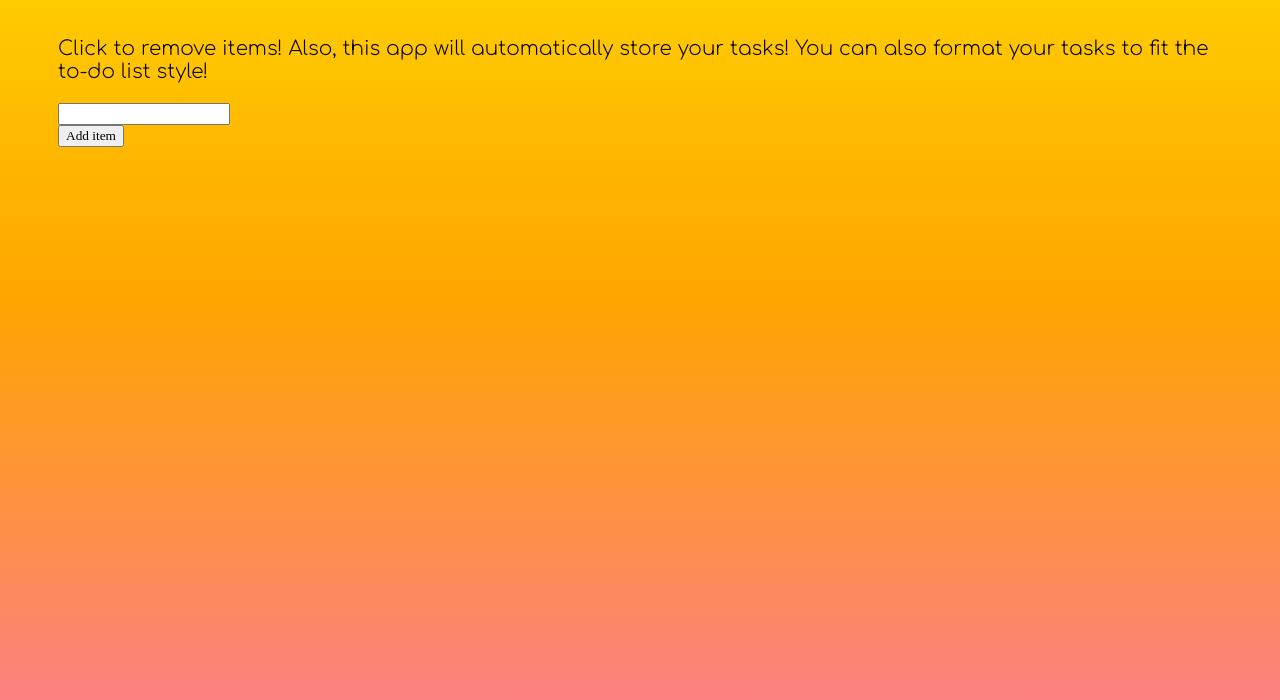
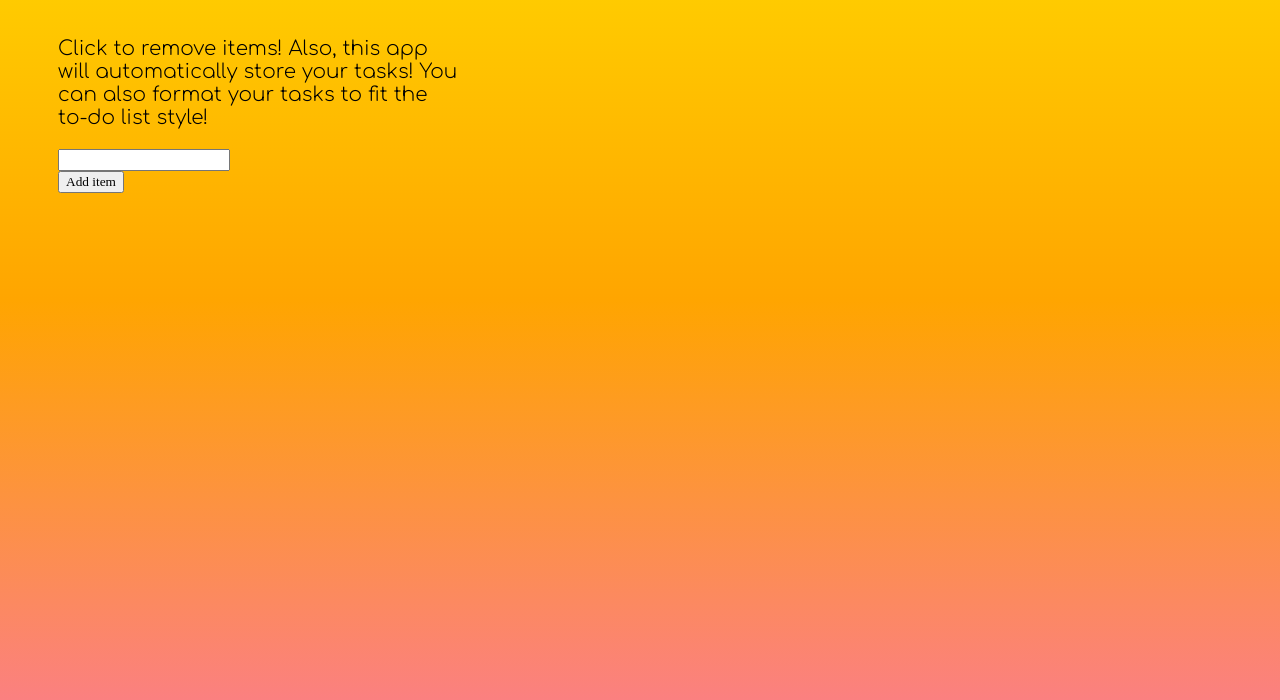
Before and after one commit to ArnavGarg10/app, a plain HTML site: page index.html in a window 1280 px wide. Shown: the part 100-800 px from the top of the page. Drawn offline with Linux system fonts and the light colour scheme; a web font is replaced by a local one.

Commit message:
Update index.html

```diff
--- a/index.html
+++ b/index.html
@@ -41,7 +41,7 @@
             </script>
             <div style="margin:50px;">
             <p>To-Do List App📝</p>
-            <p style = "font-size:20px;">Click to remove items! Also, this app will automatically store your tasks! You can also format your tasks to fit the to-do list style!</p>
+            <p style = "font-size:20px; width:400px;">Click to remove items! Also, this app will automatically store your tasks! You can also format your tasks to fit the to-do list style!</p>
             <input type="text" id = "box" value="">
             <br>
             <input type="button" value="Add item"  id = "buttonadd" onclick=addItem();><br>
```
